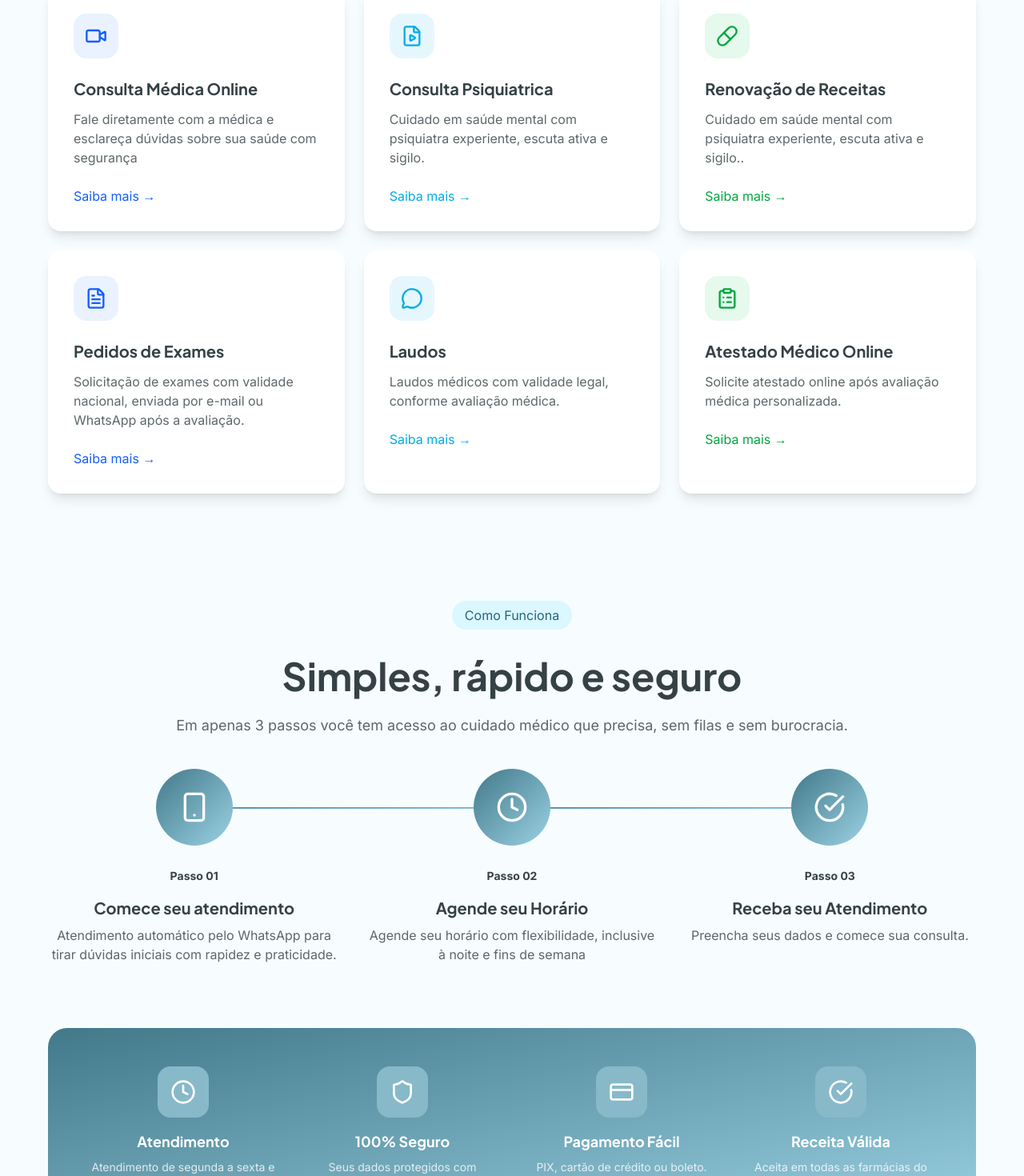
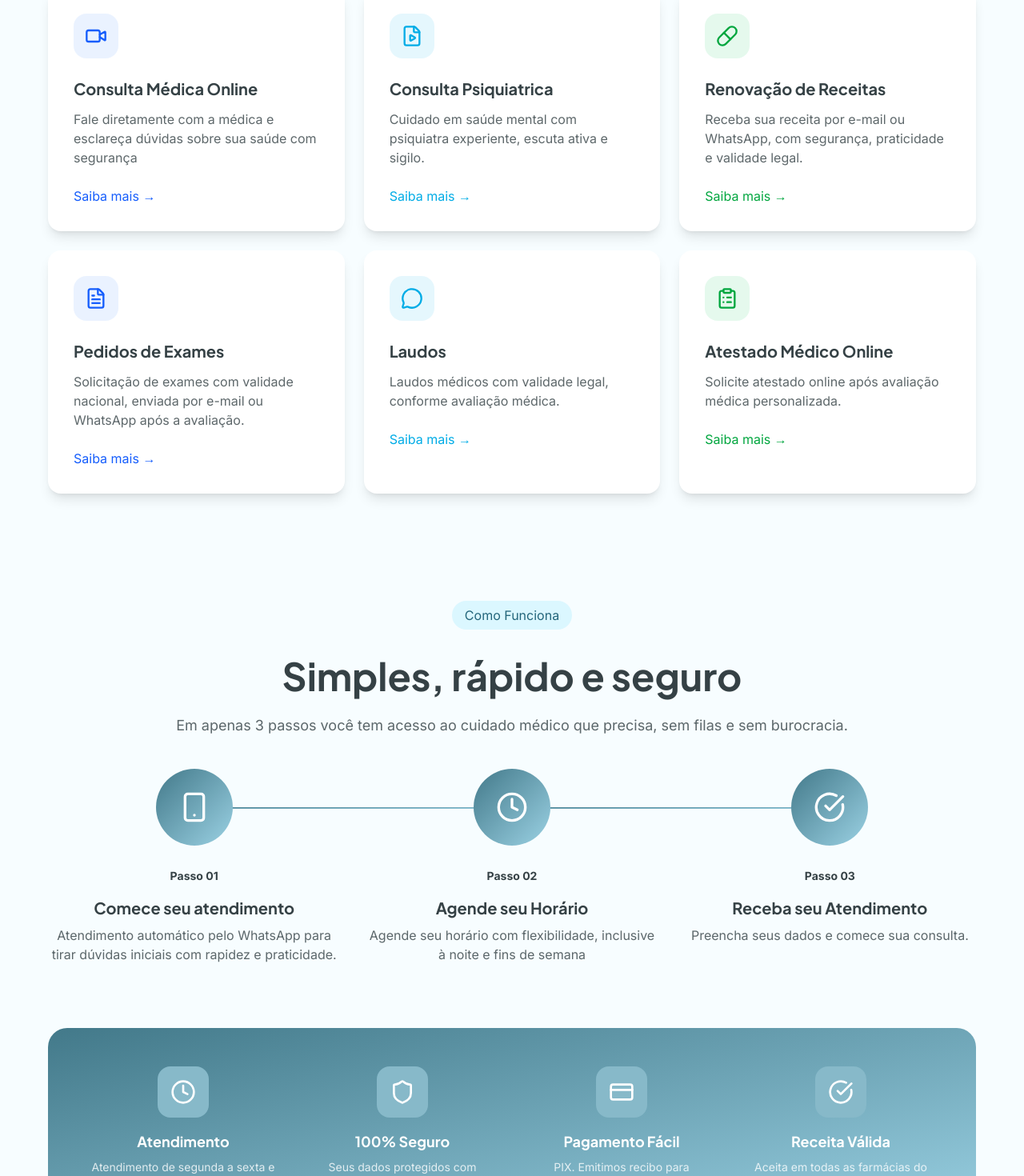
Before and after one commit to KaiqueAlbano/lmsaude, a React (Vite) app in the folder weblmsaude/: page / in a window 1280 px wide. Shown: the part 1115-2585 px from the top of the page at 80% size. Built offline with nearby package versions, Linux system fonts and the light colour scheme.

Commit message:
link do facebook
link do facebook ,. somente pix e rodape com o slogan correto

```diff
--- a/weblmsaude/src/page/comofunciona/ComoFunciona.tsx
+++ b/weblmsaude/src/page/comofunciona/ComoFunciona.tsx
@@ -43,7 +43,7 @@ const features = [
   {
     icon: CreditCard,
     title: "Pagamento Fácil",
-    description: "PIX, cartão de crédito ou boleto.",
+    description: "PIX. Emitimos recibo para reembolso.",
   },
   {
     icon: CheckCircle,
--- a/weblmsaude/src/page/nossoservicos/Nossoservicos.tsx
+++ b/weblmsaude/src/page/nossoservicos/Nossoservicos.tsx
@@ -45,7 +45,7 @@ const services = [
     icon: Pill,
     title: "Renovação de Receitas",
     description:
-      "Cuidado em saúde mental com psiquiatra experiente, escuta ativa e sigilo..",
+      "Receba sua receita por e-mail ou WhatsApp, com segurança, praticidade e validade legal.",
     colortext: "text-green-600",
     iconBg: "bg-green-500/10",
     animation: "animate-[slideInUp_1s_ease-in_forwards] animate-delay-400",
--- a/weblmsaude/src/page/rodape/Rodape.tsx
+++ b/weblmsaude/src/page/rodape/Rodape.tsx
@@ -14,12 +14,10 @@ const Rodape = () => {
                 <Iconlmsaude width={150} height={50} color="#1D2530" />
               </div>
             </a>
-            <p className="mb-6">
-              Cuidando da sua saúde com tecnologia, praticidade e segurança.
-            </p>
+            <p className="mb-6">O cuidado que chega até você!</p>
             <div className="flex gap-4">
               <a
-                href="#"
+                href="https://www.facebook.com/people/LM-Sa%C3%BAde/61584942600033/"
                 target="_blank"
                 className="w-10 h-10 rounded-lg bg-cinza flex items-center justify-center hover:bg-accent transition-colors"
               >
```
